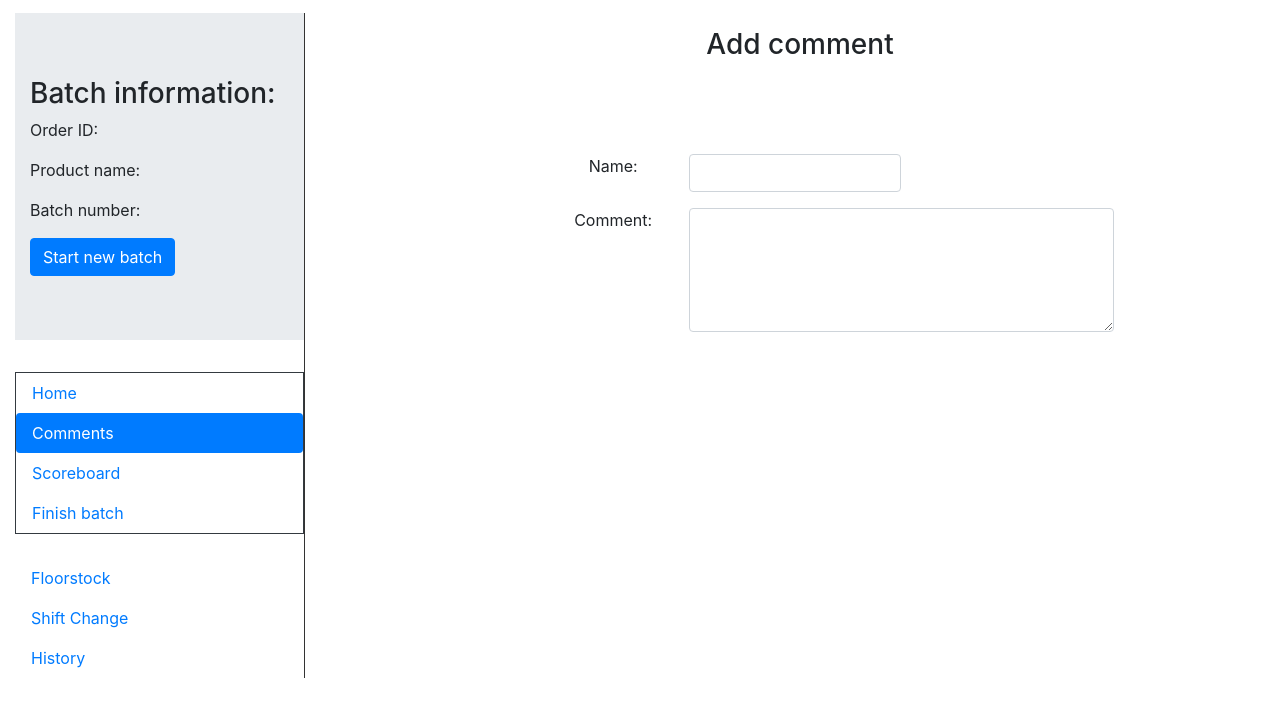
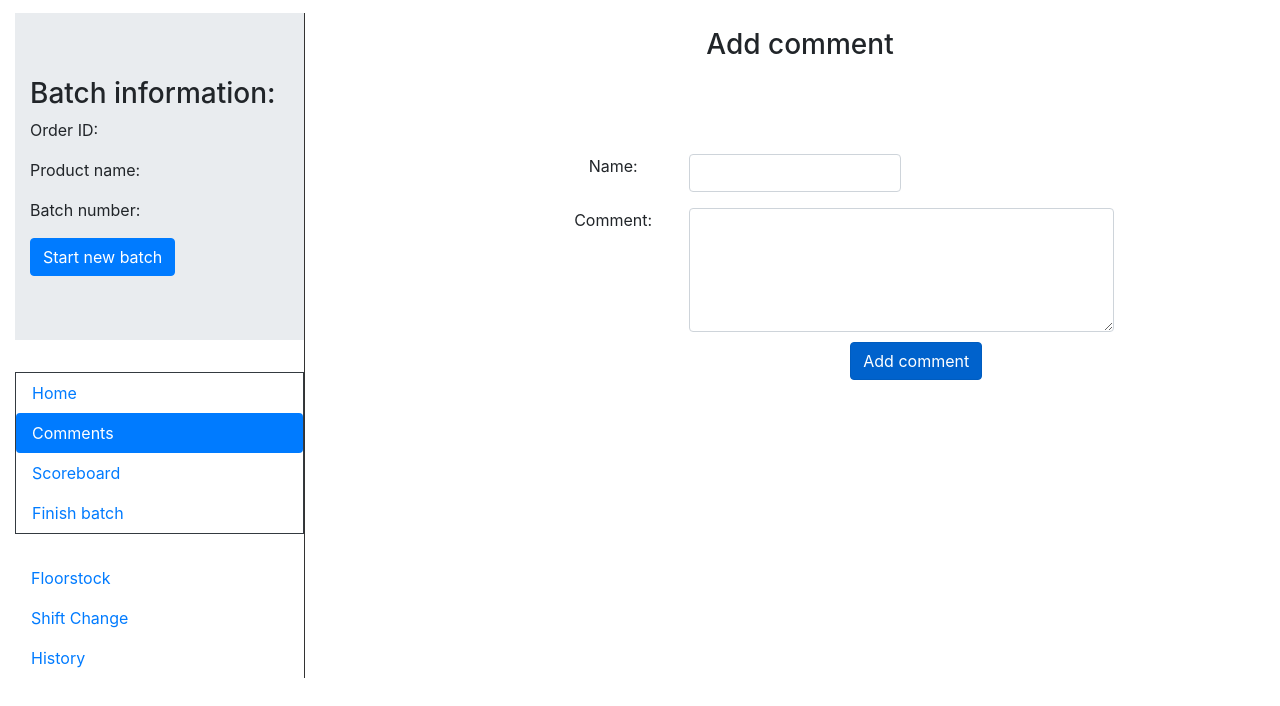
Before and after one commit to FelixDryselius/wipkand, an Angular app in the folder client/: page /comments/add-comment in a window 1280 px wide. Shown: the top 706 px of the page. Built offline with nearby package versions, Linux system fonts and the light colour scheme.

Commit message:
changes add-comment

```diff
--- a/client/src/app/add-comment/add-comment.component.html
+++ b/client/src/app/add-comment/add-comment.component.html
@@ -9,7 +9,7 @@
           <label>Name:</label>
         </div>
         <div class="col-lg-4">
-          <input class="form-control">
+          <input type="text" class="form-control">
         </div>
     </div>
 
@@ -23,7 +23,7 @@
   </div>
 <div class="notification is-primary">
 
-  <button (click)="newMessage(commentInput)" class="btn btn-primary" routerLink="/comments" routerLinkActive="active">New Message</button>
+  <button (click)="newMessage(commentInput)" class="btn btn-primary btn-addComment" routerLink="/comments" routerLinkActive="active">Add comment</button>
 
 </div>
 </form>
--- a/client/src/app/add-comment/add-comment.component.ts
+++ b/client/src/app/add-comment/add-comment.component.ts
@@ -17,6 +17,7 @@ export class AddCommentComponent implements OnInit {
   }
 
   newMessage(commentText) {
+    console.log(commentText.value)
     this.data.changeMessage(commentText.value)
   }
 
--- a/client/src/styles.css
+++ b/client/src/styles.css
@@ -35,7 +35,7 @@
 
 
 
-/* Start comment style */
+/* Start addComment style */
 
 .commentForm {
     margin-top: 10%;
@@ -51,9 +51,11 @@
     width: 200%;
 }
 
-/* End Navbar style */
+/* End addComment style */
 
-
+.btn-addComment {
+    margin-top: 8%;
+}
 
 
 /* Start Navbar style */
```
